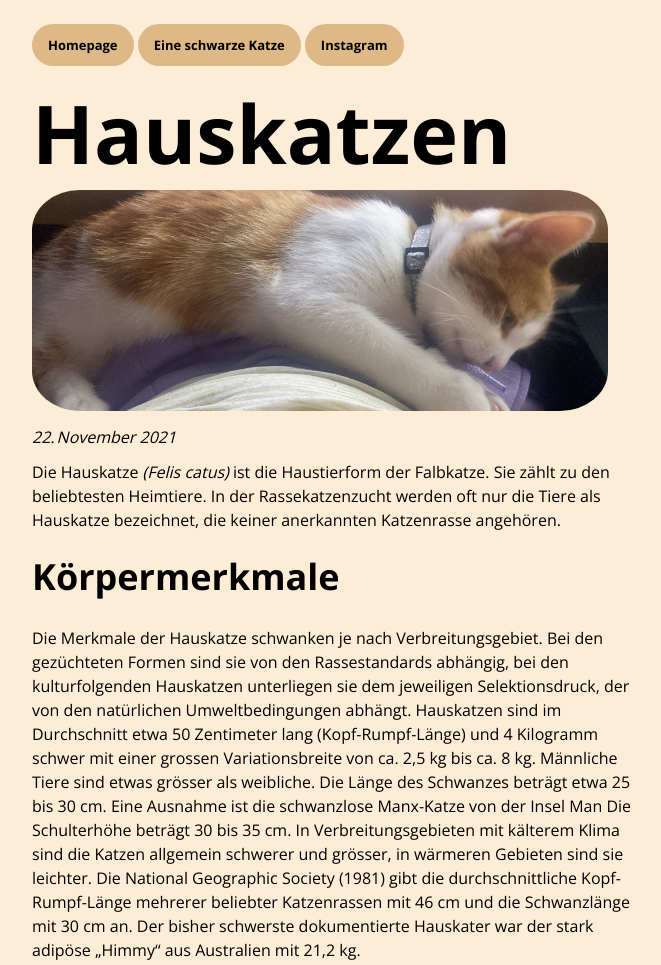
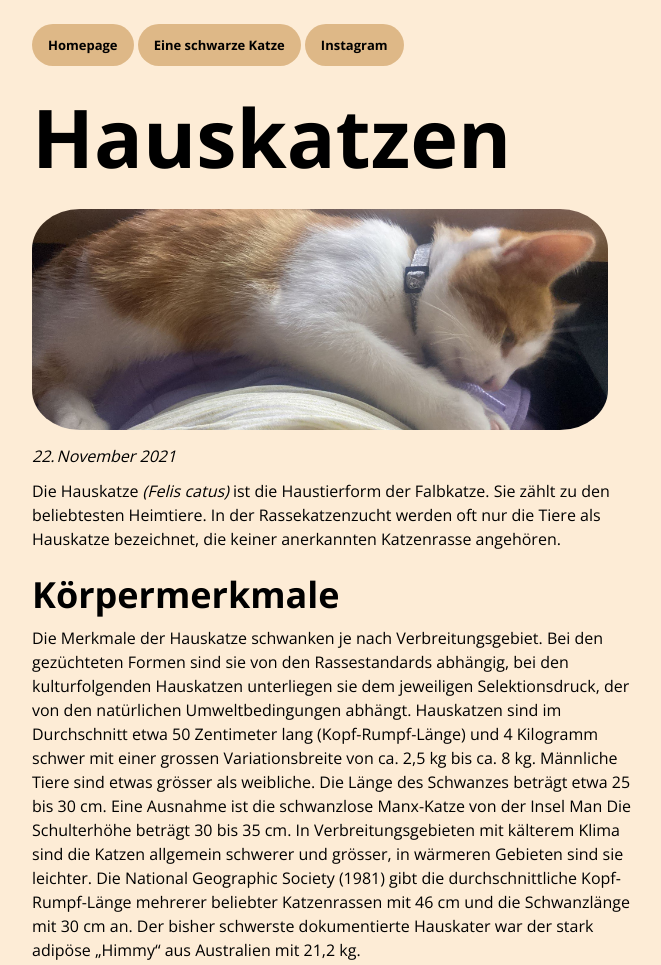
Before and after one commit to Alexandrarothlin/blogpostIAD2021, a plain HTML site: page index.html in a window 1280 px wide. Shown: the top 965 px of the page, without its empty margins (304-965 px from the left). Drawn offline with nearby package versions, Linux system fonts and the light colour scheme.

Commit message:
Add files via upload

```diff
--- a/index.html
+++ b/index.html
@@ -38,8 +38,8 @@
 
       p {
         /* Grundschrift */
-         margin-top: 0.7em;
-        margin-bottom: 0.7em;
+         margin-top: 0.7rem;
+        margin-bottom: 1rem;
       }
 
       h1,
@@ -55,17 +55,20 @@
       h1 {
         font-size: calc( 1rem * var(--titel-scaler) * var(--titel-scaler) * var(--titel-scaler) *
       var(--titel-scaler));
-      margin-bottom: 0.3rem;
-      margin-top: 2rem;
+      margin-bottom: 1.25rem;
+      margin-top: 2.25rem;
       }
 
       h2 {
         font-size: calc( 1rem * var(--titel-scaler) * var(--titel-scaler) );
-        margin-top: 0.7em
+        margin-top: 1.5rem;
+        margin-bottom: 0.7rem;
       }
 
       h3 {
         font-size: calc(1rem*var(--titel-scaler));
+        margin-top: 1.25rem;
+        margin-bottom: 0.7rem;
       }
 
       h4 {
@@ -233,13 +236,12 @@ h4 { font-size: 0.75rem;
         <img src="schwanz.jpg" alt="">
       <em class="Bildtitel">Mbayo</em>
       <h3>Zehengänger</h3>
+      <p>
         Die Hauskatze ist wie alle Kleinkatzen ein Zehengänger. An den Vorderbeinen hat sie fünf Zehen, wovon eine keinen Bodenkontakt hat, und an den Hinterbeinen vier. Die scharfen gebogenen Krallen dienen unter anderem zum Fangen und Halten der Beute. Sie liegen in Ruheposition durch elastische Bänder zurückgezogen in einer Hauttasche. Sie können zum Beutefang, zum Klettern, zum Markieren des Reviers durch Kratzmarken oder zur Verteidigung „ausgefahren“ werden.
       </p>
-      <img src="flof.png" alt="">
-
+      <img src="floff.webp" alt="">
 
       <h2 id="Mbayo">Mbayo</h2>
-
 
       <p>
         Wir lieben unseren Kater sehr, auch wenn wir manchmal am Morgen aufwachen weil seine Scheisse so sehr stinkt und obwohl wir teilweise fast einen Herzinfarkt bekommen wenn er im Schlaf auf uns drauf springt. Was aber lieben wir an diesem kleinen, flauschigen Lebewesen so sehr? Hier findet ihr eine Tabelare Darstellung was Ich an Mbayo am meisten mag. Die Eins steht dafür was ich nicht so sehr mag und die Zehn für das was ich extrem liebe.
```
Also changed, not shown: floff.webp (added).
